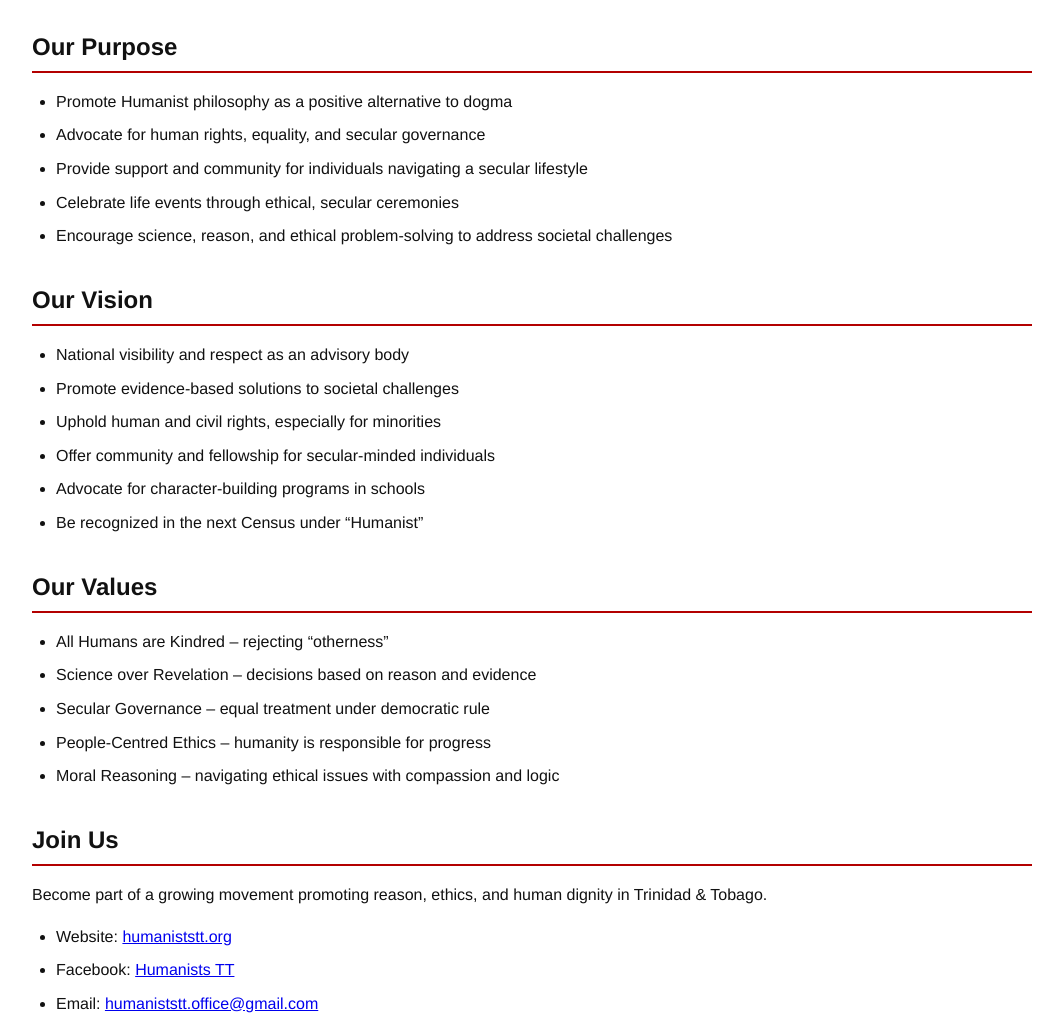
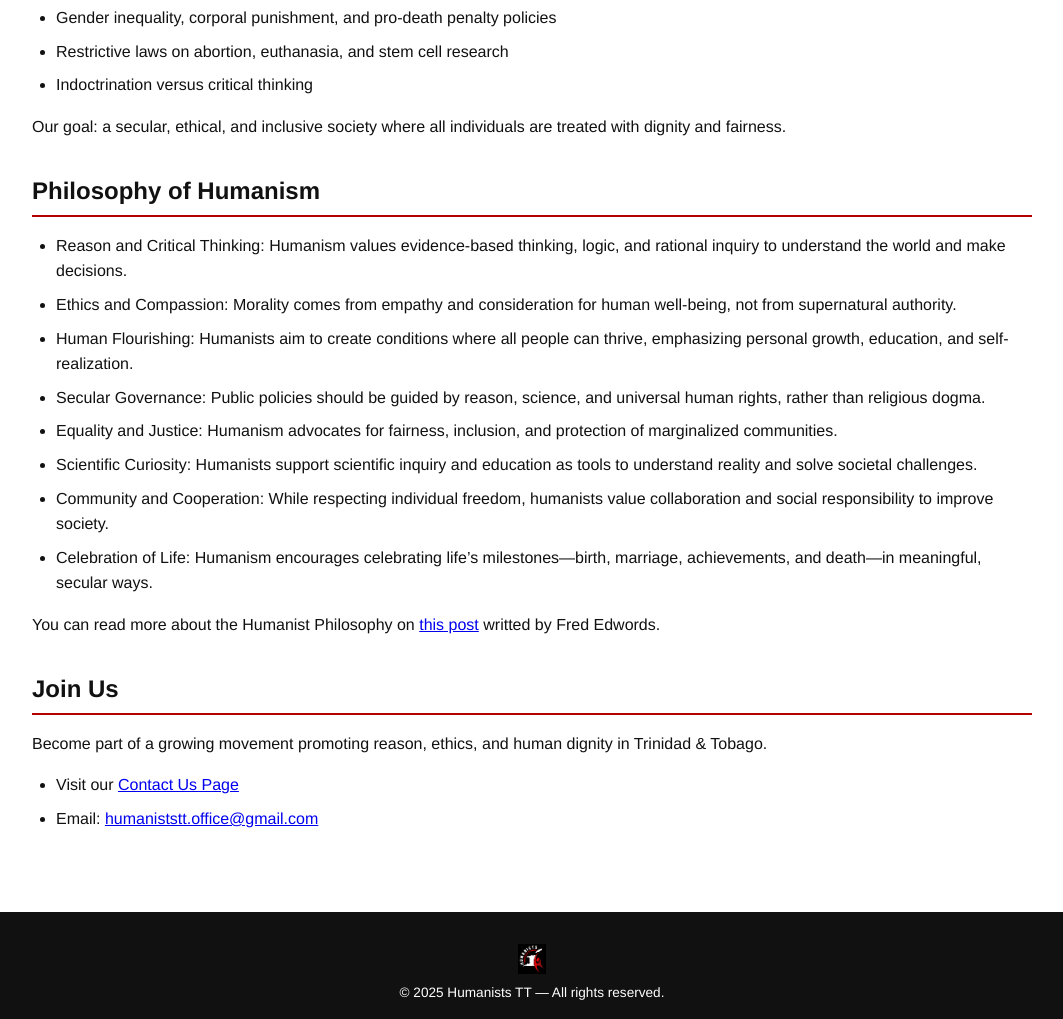
Before and after one commit to HumanistsTT/HumanistsTT.github.io, a plain HTML site: page about/index.html in a window 1280 px wide. Shown: the part 1143-2162 px from the top of the page, without its empty margins (108-1171 px from the left). Drawn offline with Linux system fonts and the light colour scheme.

Commit message:
Made content changes that John suggested

```diff
--- a/about/index.html
+++ b/about/index.html
@@ -53,6 +53,7 @@
 
   <section class="summary">
     <h2>Why T&T Needs Humanism</h2>
+    <p>Despite our nation’s constitutional commitment to equality, non-religious people in Trinidad & Tobago often face social and institutional bias. Religion is embedded in policymaking, public institutions, and even everyday interactions, creating an environment where openly expressing secular or non-theistic beliefs can lead to stigma or exclusion. Remarkably, a blasphemy law from 1844 remains on the books in Trinidad & Tobago. The Humanists TT organisation exists to challenge this imbalance—not by opposing religion, but by advocating for a society where belief and non-belief are equally respected in law, policy, and social norms.</p>
     <p>We promote science- and research-based action instead of relying on dogma or prayer. Humanism addresses societal challenges such as:</p>
     <ul>
       <li>Childhood marriages</li>
@@ -68,45 +69,25 @@
   </section>
 
   <section class="summary">
-    <h2>Our Purpose</h2>
+    <h2>Philosophy of Humanism</h2>
     <ul>
-      <li>Promote Humanist philosophy as a positive alternative to dogma</li>
-      <li>Advocate for human rights, equality, and secular governance</li>
-      <li>Provide support and community for individuals navigating a secular lifestyle</li>
-      <li>Celebrate life events through ethical, secular ceremonies</li>
-      <li>Encourage science, reason, and ethical problem-solving to address societal challenges</li>
+      <li>Reason and Critical Thinking: Humanism values evidence-based thinking, logic, and rational inquiry to understand the world and make decisions.</li>
+      <li>Ethics and Compassion: Morality comes from empathy and consideration for human well-being, not from supernatural authority.</li>
+      <li>Human Flourishing: Humanists aim to create conditions where all people can thrive, emphasizing personal growth, education, and self-realization.</li>
+      <li>Secular Governance: Public policies should be guided by reason, science, and universal human rights, rather than religious dogma.</li>
+      <li>Equality and Justice: Humanism advocates for fairness, inclusion, and protection of marginalized communities.</li>
+      <li>Scientific Curiosity: Humanists support scientific inquiry and education as tools to understand reality and solve societal challenges.</li>
+      <li>Community and Cooperation: While respecting individual freedom, humanists value collaboration and social responsibility to improve society.</li>
+      <li>Celebration of Life: Humanism encourages celebrating life’s milestones—birth, marriage, achievements, and death—in meaningful, secular ways.</li>
     </ul>
-  </section>
-
-  <section class="summary">
-    <h2>Our Vision</h2>
-    <ul>
-      <li>National visibility and respect as an advisory body</li>
-      <li>Promote evidence-based solutions to societal challenges</li>
-      <li>Uphold human and civil rights, especially for minorities</li>
-      <li>Offer community and fellowship for secular-minded individuals</li>
-      <li>Advocate for character-building programs in schools</li>
-      <li>Be recognized in the next Census under “Humanist”</li>
-    </ul>
-  </section>
-
-  <section class="summary">
-    <h2>Our Values</h2>
-    <ul>
-      <li>All Humans are Kindred – rejecting “otherness”</li>
-      <li>Science over Revelation – decisions based on reason and evidence</li>
-      <li>Secular Governance – equal treatment under democratic rule</li>
-      <li>People-Centred Ethics – humanity is responsible for progress</li>
-      <li>Moral Reasoning – navigating ethical issues with compassion and logic</li>
-    </ul>
+    <p>You can read more about the Humanist Philosophy on <a href="https://americanhumanist.org/what-is-humanism/humanist-philosophy-perspective/">this post</a> writted by Fred Edwords.</p>
   </section>
 
   <section class="summary">
     <h2>Join Us</h2>
     <p>Become part of a growing movement promoting reason, ethics, and human dignity in Trinidad & Tobago.</p>
     <ul>
-      <li>Website: <a href="https://humaniststt.org/">humaniststt.org</a></li>
-      <li>Facebook: <a href="https://www.facebook.com/groups/tthumanist/">Humanists TT</a></li>
+      <li>Visit our <a href="/getinvolved">Contact Us Page</a></li>
       <li>Email: <a href="mailto:humaniststt.office@gmail.com">humaniststt.office@gmail.com</a></li>
     </ul>
   </section>
```
Also changed, not shown: index.html (+1 -0 lines), ourgroup/index.html (+7 -7 lines).
